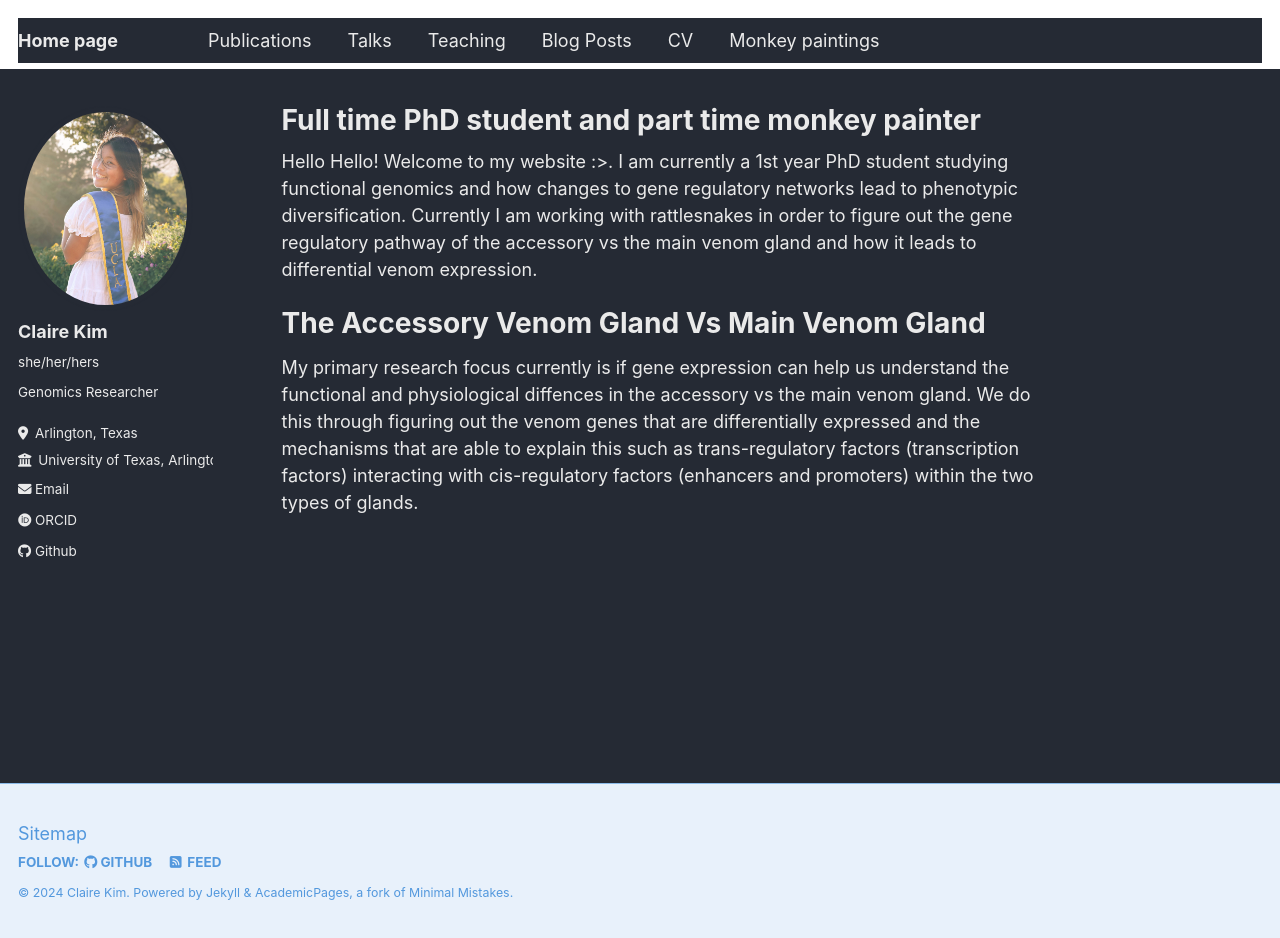
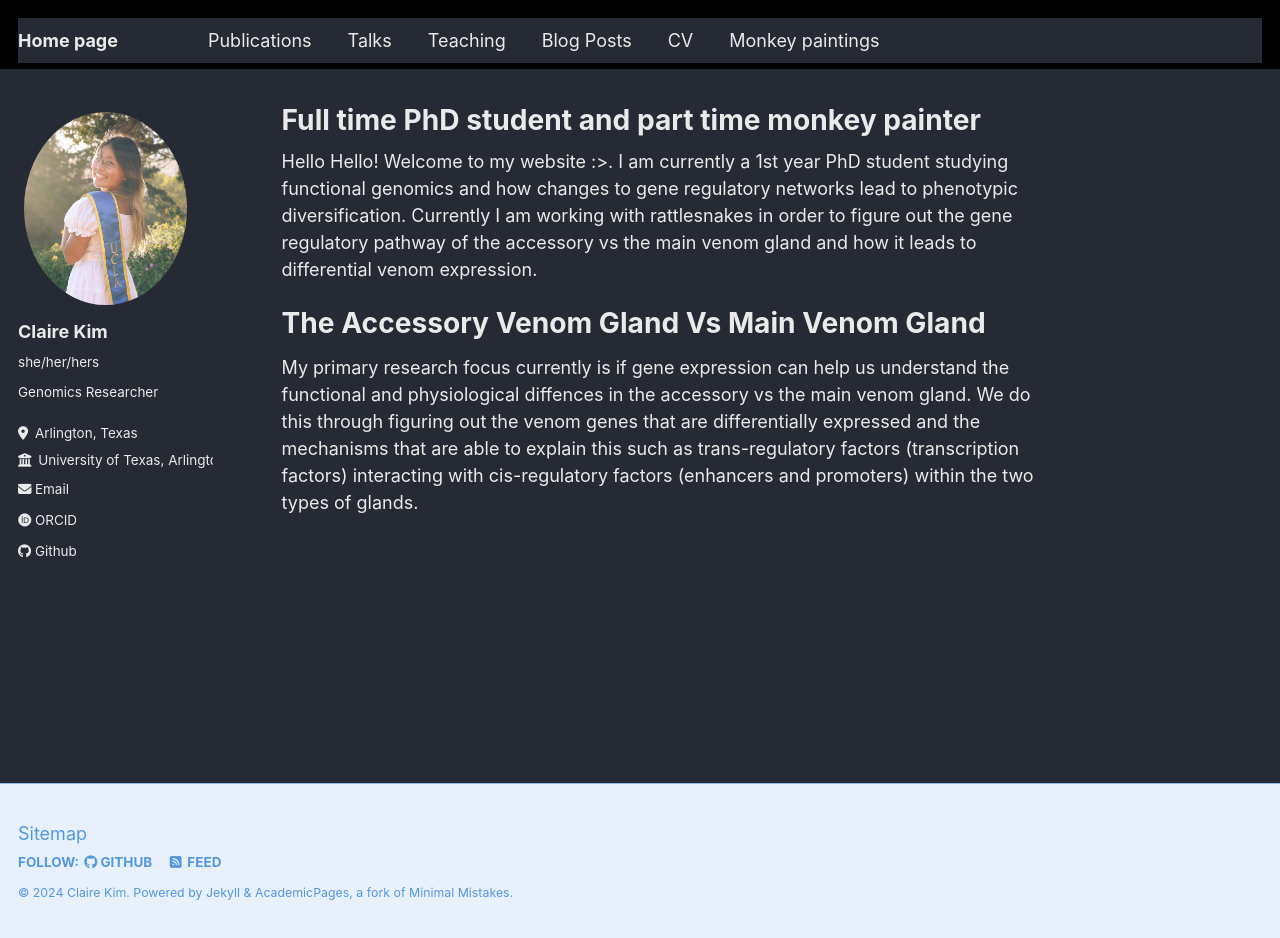
Before and after one commit to ckim0306/ckim0306.github.io, a Jekyll site: the page built from _pages/about.md, in a window 1280 px wide and 938 px high. Built offline with Jekyll 4.4.1, drawn with Linux system fonts in a browser that asks for light colours; some web fonts are replaced.

Commit message:
Update _masthead.scss

```diff
--- a/_sass/_masthead.scss
+++ b/_sass/_masthead.scss
@@ -4,7 +4,7 @@
 
 .masthead {
   position: fixed;
-  background: white;
+  background: black;
   border-bottom: 1px solid $border-color;
   height: $masthead-height;
   top: 0;
```
